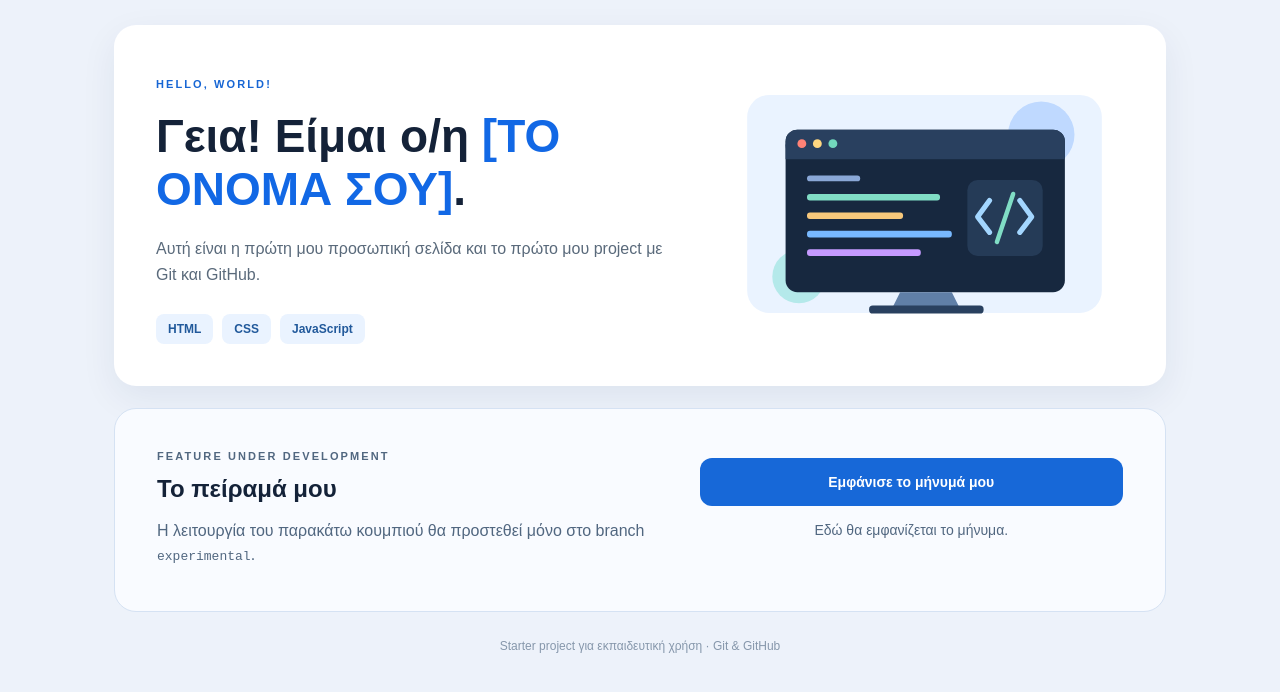
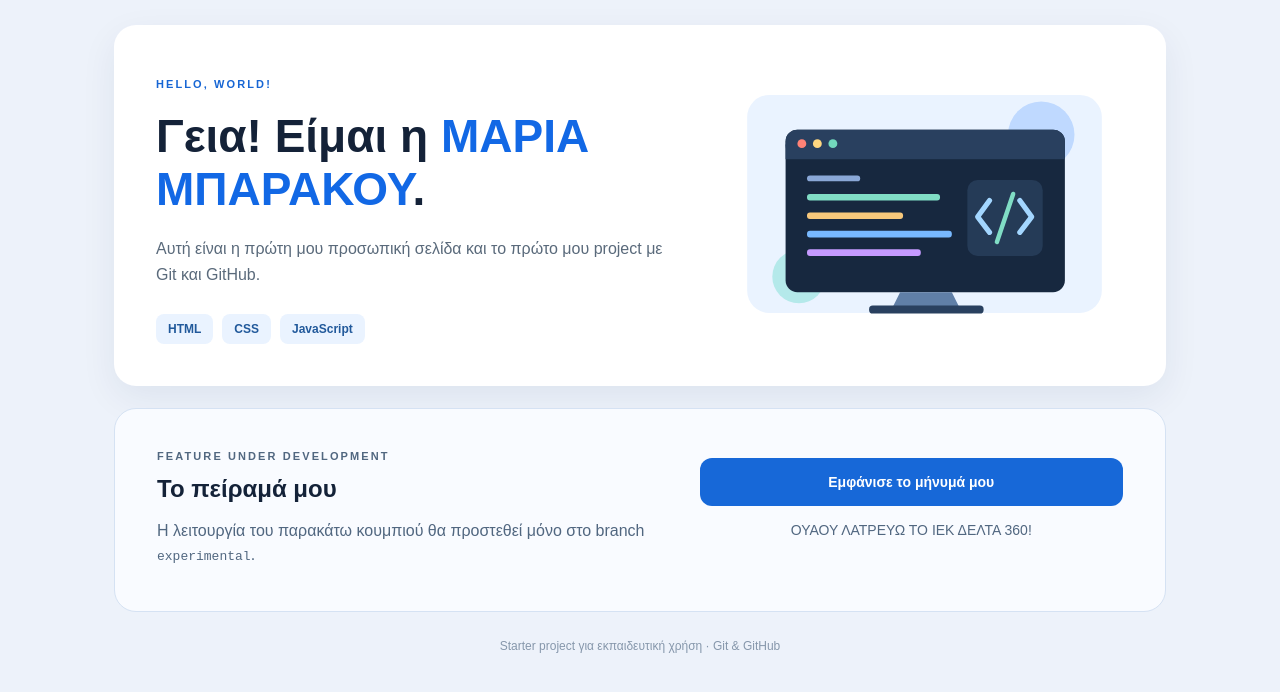
Before and after one commit to mariamparakou07-rgb/my-tech-starter, a plain HTML site: page index.html in a window 1280 px wide. Both pictures are taken after a click on the button "Εμφάνισε το μήνυμά μου". Shown: the part 76-768 px from the top of the page. Drawn offline with Linux system fonts and the light colour scheme.

Commit message:
Initial commit: add starter project files

```diff
--- a/index.html
+++ b/index.html
@@ -21,7 +21,7 @@
       <div class="hero-content">
         <p class="eyebrow">HELLO, WORLD!</p>
         <!-- ΑΛΛΑΓΗ ΓΙΑ ΤΟ BRANCH main: Αντικατάστησε το κείμενο με το όνομά σου. -->
-        <h1 id="main-title">Γεια! Είμαι ο/η <span class="highlight">[ΤΟ ΟΝΟΜΑ ΣΟΥ]</span>.</h1>
+        <h1 id="main-title">Γεια! Είμαι η <span class="highlight">MΑΡΙΑ ΜΠΑΡΑΚΟΥ</span>.</h1>
         <p class="intro">Αυτή είναι η πρώτη μου προσωπική σελίδα και το πρώτο μου project με Git και GitHub.</p>
         <div class="tags" aria-label="Τεχνολογίες">
           <span>HTML</span><span>CSS</span><span>JavaScript</span>
--- a/script.js
+++ b/script.js
@@ -1,6 +1,4 @@
-// Η σύνδεση με το κουμπί είναι έτοιμη.
-// ΜΗΝ υλοποιήσεις τη συνάρτηση στο branch main.
-// Η αλλαγή αυτή ανήκει στην άσκηση του branch experimental.
+
 
 const revealButton = document.querySelector("#reveal-button");
 const result = document.querySelector("#result");
@@ -8,8 +6,5 @@ const result = document.querySelector("#result");
 revealButton.addEventListener("click", showPersonalMessage);
 
 function showPersonalMessage() {
-  // TODO — μόνο στο experimental branch:
-  // Γράψε JavaScript ώστε το στοιχείο result να εμφανίζει
-  // μία δική σου φράση όταν πατάμε το κουμπί.
-  // Χρησιμοποίησε το textContent.
+  result.textContent = "ΟΥΑΟΥ ΛΑΤΡΕΥΩ ΤΟ ΙΕΚ ΔΕΛΤΑ 360!";
 }
```
